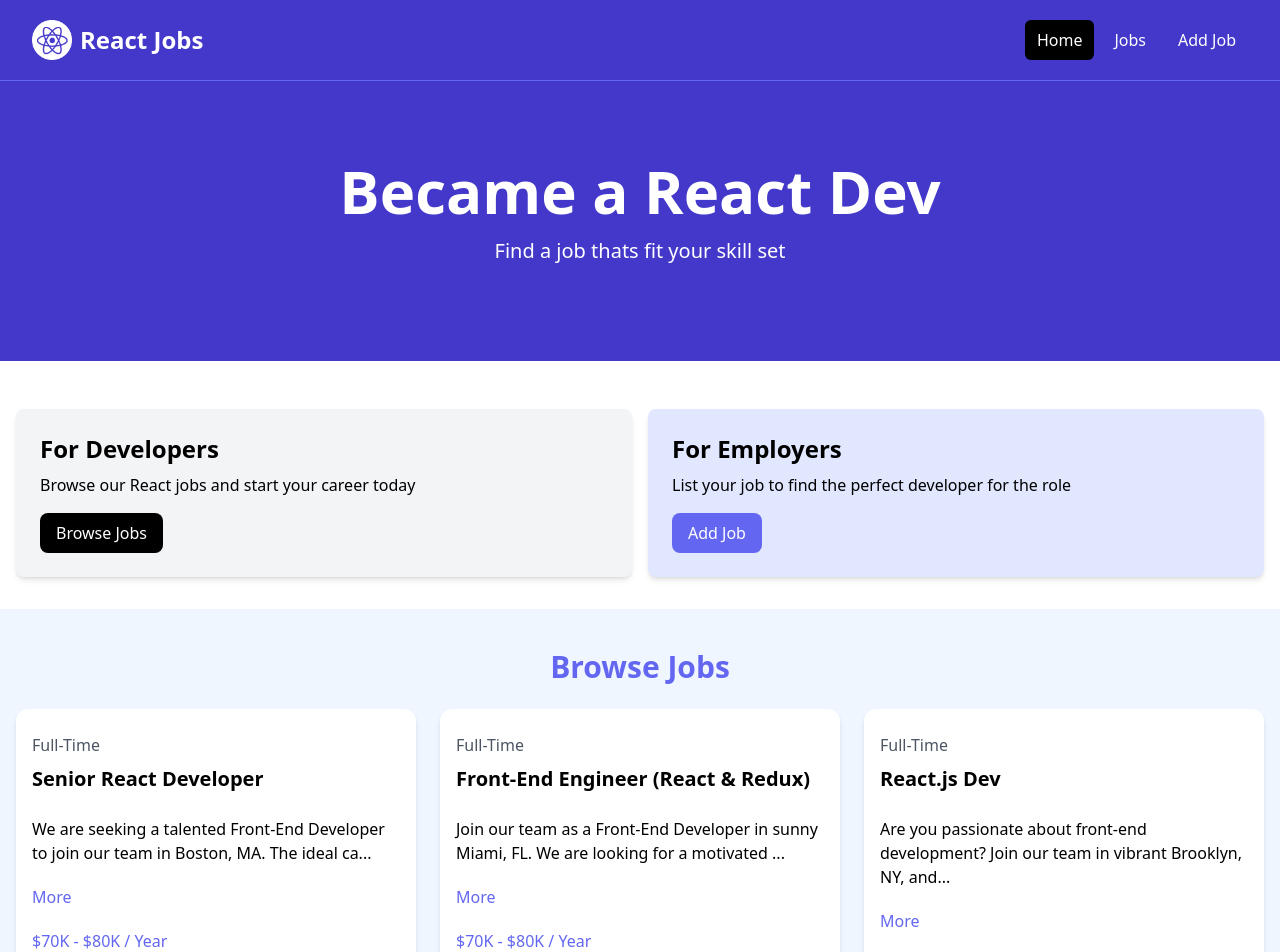
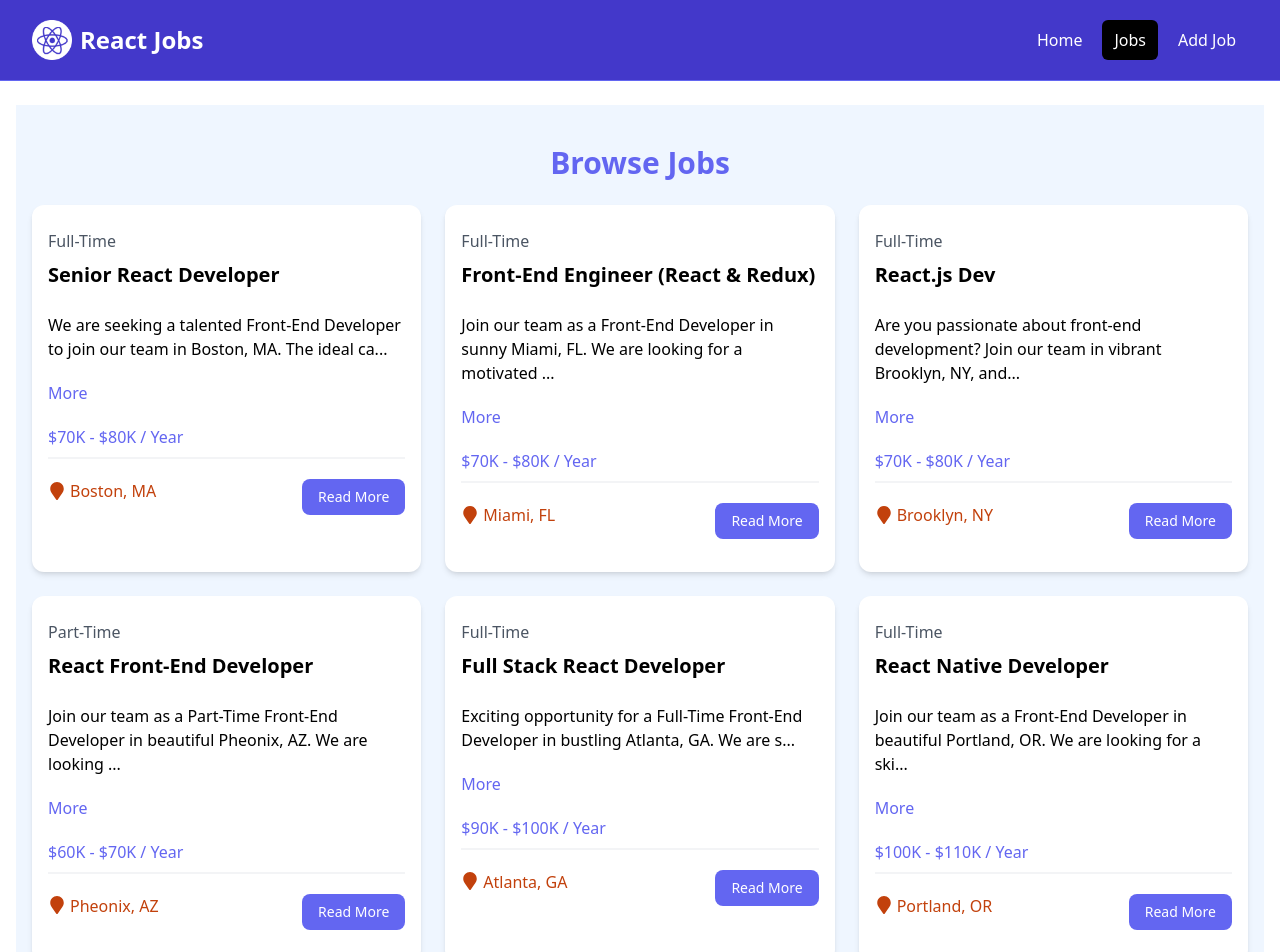
Before and after one commit to IconicAlok/react-demo, a React (Vite) app: page /jobs in a window 1280 px wide. Shown: the top 952 px of the page. Built offline with nearby package versions, Linux system fonts and the light colour scheme.

Commit message:
React development

```diff
--- a/package.json
+++ b/package.json
@@ -13,7 +13,8 @@
     "@tailwindcss/vite": "^4.1.13",
     "react": "^19.1.1",
     "react-dom": "^19.1.1",
-    "react-icons": "^5.5.0"
+    "react-icons": "^5.5.0",
+    "react-router-dom": "^7.9.3"
   },
   "devDependencies": {
     "@eslint/js": "^9.36.0",
--- a/src/App.jsx
+++ b/src/App.jsx
@@ -1,18 +1,31 @@
-import Navbar from "./component/Navbar";
-import Hero from "./component/Hero";
-import HomeCards from "./component/HomeCards";
-import JobsListings from "./component/JobsListings";
-import ViewAllJobs from "./component/ViewAllJobs";
+import {
+  Route,
+  createBrowserRouter,
+  createRoutesFromElements,
+  RouterProvider,
+} from 'react-router-dom';
+import Navbar from './component/Navbar';
+import Hero from './component/Hero';
+import HomeCards from './component/HomeCards';
+import JobsListings from './component/JobsListings';
+import ViewAllJobs from './component/ViewAllJobs';
+import HomePage from './pages/HomePage';
+import MainLayout from './layouts/MainLayout';
+import JobsPage from './pages/JobsPage';
+import NotFoundPage from './pages/NotFoundPage';
+
+const router = createBrowserRouter(
+  createRoutesFromElements(
+    <Route path='/' element={<MainLayout />}>
+      <Route index element={<HomePage />} />
+      <Route path='/jobs' element={<JobsPage />} />
+      <Route path='*' element={<NotFoundPage />} />
+    </Route>
+  )
+);
+
 function App() {
-  return (
-    <>
-      <Navbar />
-      <Hero />
-      <HomeCards />
-      <JobsListings />
-      <ViewAllJobs />
-    </>
-  );
+  return <RouterProvider router={router} />;
 }
 
 export default App;
--- a/src/component/HomeCards.jsx
+++ b/src/component/HomeCards.jsx
@@ -1,32 +1,33 @@
-import Card from "./Card";
+import { Link } from 'react-router-dom';
+import Card from './Card';
 const Homecards = () => {
   return (
-    <section className="py-4">
-      <div className="container-xl lg:container m-auto">
-        <div className="grid grid-cols-1 md:grid-cols-2 gap-4 p-4 rounded-lg">
+    <section className='py-4'>
+      <div className='container-xl lg:container m-auto'>
+        <div className='grid grid-cols-1 md:grid-cols-2 gap-4 p-4 rounded-lg'>
           <Card>
-            <h2 className="text-2xl font-bold">For Developers</h2>
-            <p className="mt-2 mb-4">
+            <h2 className='text-2xl font-bold'>For Developers</h2>
+            <p className='mt-2 mb-4'>
               Browse our React jobs and start your career today
             </p>
-            <a
-              href="/jobs.html"
-              className="inline-block bg-black text-white rounded-lg px-4 py-2 hover:bg-gray-700"
+            <Link
+              to='/jobs'
+              className='inline-block bg-black text-white rounded-lg px-4 py-2 hover:bg-gray-700'
             >
               Browse Jobs
-            </a>
+            </Link>
           </Card>
-          <Card bg="bg-indigo-100">
-            <h2 className="text-2xl font-bold">For Employers</h2>
-            <p className="mt-2 mb-4">
+          <Card bg='bg-indigo-100'>
+            <h2 className='text-2xl font-bold'>For Employers</h2>
+            <p className='mt-2 mb-4'>
               List your job to find the perfect developer for the role
             </p>
-            <a
-              href="/add-job.html"
-              className="inline-block bg-indigo-500 text-white rounded-lg px-4 py-2 hover:bg-indigo-600"
+            <Link
+              to='/add-job'
+              className='inline-block bg-indigo-500 text-white rounded-lg px-4 py-2 hover:bg-indigo-600'
             >
               Add Job
-            </a>
+            </Link>
           </Card>
         </div>
       </div>
--- a/src/component/JobListing.jsx
+++ b/src/component/JobListing.jsx
@@ -1,39 +1,40 @@
-import { useState } from "react";
-import { FaMapMarker } from "react-icons/fa";
+import { useState } from 'react';
+import { FaMapMarker } from 'react-icons/fa';
+import { Link } from 'react-router-dom';
 
 const JobListing = ({ job }) => {
   const [showFullDescription, setShowFullDescription] = useState(false);
   let description = job.description;
   if (!showFullDescription) {
-    description = description.substring(0, 90) + "...";
+    description = description.substring(0, 90) + '...';
   }
   return (
-    <div className="bg-white rounded-xl shadow-md relative">
-      <div className="p-4">
-        <div className="mb-6">
-          <div className="text-gray-600 my-2">{job.type}</div>
-          <h3 className="text-xl font-bold">{job.title}</h3>
+    <div className='bg-white rounded-xl shadow-md relative'>
+      <div className='p-4'>
+        <div className='mb-6'>
+          <div className='text-gray-600 my-2'>{job.type}</div>
+          <h3 className='text-xl font-bold'>{job.title}</h3>
         </div>
-        <div className="mb-5">{description}</div>
+        <div className='mb-5'>{description}</div>
         <button
           onClick={() => setShowFullDescription((prevState) => !prevState)}
-          className="text-indigo-500 mb-5 hover:text-indigo-600"
+          className='text-indigo-500 mb-5 hover:text-indigo-600'
         >
-          {showFullDescription ? "Less" : "More"}
+          {showFullDescription ? 'Less' : 'More'}
         </button>
-        <h3 className="text-indigo-500 mb-2">{job.salary} / Year</h3>
-        <div className="border border-gray-100 mb-5"></div>
-        <div className="flex flex-col lg:flex-row justify-between mb-4">
-          <div className="text-orange-700 mb-3">
-            <FaMapMarker className="inline text-lg mb-1 mr-1" />
+        <h3 className='text-indigo-500 mb-2'>{job.salary} / Year</h3>
+        <div className='border border-gray-100 mb-5'></div>
+        <div className='flex flex-col lg:flex-row justify-between mb-4'>
+          <div className='text-orange-700 mb-3'>
+            <FaMapMarker className='inline text-lg mb-1 mr-1' />
             {job.location}
           </div>
-          <a
-            href={`/job/${job.id}`}
-            className="h-[36px] bg-indigo-500 hover:bg-indigo-600 text-white px-4 py-2 rounded-lg text-center text-sm"
+          <Link
+            to={`/job/${job.id}`}
+            className='h-[36px] bg-indigo-500 hover:bg-indigo-600 text-white px-4 py-2 rounded-lg text-center text-sm'
           >
             Read More
-          </a>
+          </Link>
         </div>
       </div>
     </div>
--- a/src/component/JobsListings.jsx
+++ b/src/component/JobsListings.jsx
@@ -1,17 +1,17 @@
-import jobs from "../jobs.json";
-import JobListing from "./JobListing";
+import jobs from '../jobs.json';
+import JobListing from './JobListing';
 
-const JobsListings = () => {
-  const recentJobs = jobs.slice(0, 3);
+const JobsListings = ({ isHome = false }) => {
+  const jobsListings = isHome ? jobs.slice(0, 3) : jobs;
   return (
     <div>
-      <section className="bg-blue-50 px-4 py-10">
-        <div className="container-xl lg:container m-auto">
-          <h2 className="text-3xl font-bold text-indigo-500 mb-6 text-center">
-            Browse Jobs
+      <section className='bg-blue-50 px-4 py-10'>
+        <div className='container-xl lg:container m-auto'>
+          <h2 className='text-3xl font-bold text-indigo-500 mb-6 text-center'>
+            {isHome ? 'React Jobs' : 'Browse Jobs'}
           </h2>
-          <div className="grid grid-cols-1 md:grid-cols-3 gap-6">
-            {recentJobs.map((job) => (
+          <div className='grid grid-cols-1 md:grid-cols-3 gap-6'>
+            {jobsListings.map((job) => (
               <JobListing key={job.id} job={job} />
             ))}
           </div>
--- a/src/component/Navbar.jsx
+++ b/src/component/Navbar.jsx
@@ -1,41 +1,34 @@
-import logo from "../assets/images/logo.png";
+import { NavLink } from 'react-router-dom';
+import logo from '../assets/images/logo.png';
 
 const Navbar = () => {
+  const linkClass = ({ isActive }) =>
+    isActive
+      ? 'text-white bg-black hover:bg-gray-900 hover:text-white rounded-md px-3 py-2'
+      : 'text-white hover:bg-gray-900 hover:text-white rounded-md px-3 py-2';
+
   return (
-    <nav className="bg-indigo-700 border-b border-indigo-500">
-      <div className="mx-auto max-w-7xl px-2 sm:px-6 lg:px-8">
-        <div className="flex h-20 items-center justify-between">
-          <div className="flex flex-1 items-center justify-center md:items-stretch md:justify-start">
-            {/* <!-- Logo --> */}
-            <a
-              className="flex flex-shrink-0 items-center mr-4"
-              href="/index.html"
-            >
-              <img className="h-10 w-auto" src={logo} alt="React Jobs" />
-              <span className="hidden md:block text-white text-2xl font-bold ml-2">
+    <nav className='bg-indigo-700 border-b border-indigo-500'>
+      <div className='mx-auto max-w-7xl px-2 sm:px-6 lg:px-8'>
+        <div className='flex h-20 items-center justify-between'>
+          <div className='flex flex-1 items-center justify-center md:items-stretch md:justify-start'>
+            <NavLink className='flex flex-shrink-0 items-center mr-4' to='/'>
+              <img className='h-10 w-auto' src={logo} alt='React Jobs' />
+              <span className='hidden md:block text-white text-2xl font-bold ml-2'>
                 React Jobs
               </span>
-            </a>
-            <div className="md:ml-auto">
-              <div className="flex space-x-2">
-                <a
-                  href="/index.html"
-                  className="text-white bg-black hover:bg-gray-900 hover:text-white rounded-md px-3 py-2"
-                >
+            </NavLink>
+            <div className='md:ml-auto'>
+              <div className='flex space-x-2'>
+                <NavLink to='/' className={linkClass}>
                   Home
-                </a>
-                <a
-                  href="/jobs.html"
-                  className="text-white hover:bg-gray-900 hover:text-white rounded-md px-3 py-2"
-                >
+                </NavLink>
+                <NavLink to='/jobs' className={linkClass}>
                   Jobs
-                </a>
-                <a
-                  href="/add-job.html"
-                  className="text-white hover:bg-gray-900 hover:text-white rounded-md px-3 py-2"
-                >
+                </NavLink>
+                <NavLink to='/add-job' className={linkClass}>
                   Add Job
-                </a>
+                </NavLink>
               </div>
             </div>
           </div>
--- /dev/null
+++ b/src/layouts/MainLayout.jsx
@@ -0,0 +1,13 @@
+import { Outlet } from 'react-router-dom';
+import Navbar from '../component/Navbar';
+
+const MainLayout = () => {
+  return (
+    <>
+      <Navbar />
+      <Outlet />
+    </>
+  );
+};
+
+export default MainLayout;
--- /dev/null
+++ b/src/pages/HomePage.jsx
@@ -0,0 +1,17 @@
+import Hero from '../component/Hero';
+import Homecards from '../component/HomeCards';
+import JobListings from '../component/JobsListings';
+import ViewAllJobs from '../component/ViewAllJobs';
+
+const HomePage = () => {
+  return (
+    <>
+      <Hero />
+      <Homecards />
+      <JobListings isHome={true} />
+      <ViewAllJobs />
+    </>
+  );
+};
+
+export default HomePage;
--- /dev/null
+++ b/src/pages/JobsPage.jsx
@@ -0,0 +1,10 @@
+import JobsListings from '../component/JobsListings';
+const JobsPage = () => {
+  return (
+    <section className='bg-blue-60 px-4 py-6'>
+      <JobsListings />
+    </section>
+  );
+};
+
+export default JobsPage;
--- /dev/null
+++ b/src/pages/NotFoundPage.jsx
@@ -0,0 +1,19 @@
+import { Link } from 'react-router-dom';
+import { FaExclamationTriangle } from 'react-icons/fa';
+const NotFoundPage = () => {
+  return (
+    <section className='text-center flex flex-col justify-center items-center h-96'>
+      <FaExclamationTriangle className='text-yellow-400 text-6xl mb-4' />
+      <h1 className='text-6xl font-bold mb-4'>404 Not Found</h1>
+      <p className='text-xl mb-5'>This page does not exist</p>
+      <Link
+        to='/'
+        className='text-white bg-indigo-700 hover:bg-indigo-900 rounded-md px-3 py-2 mt-4'
+      >
+        Go Back
+      </Link>
+    </section>
+  );
+};
+
+export default NotFoundPage;
```
Also changed, not shown: src/component/ViewAllJobs.jsx (+6 -5 lines), 2 other files (tests, documents, lock files or other folders).
